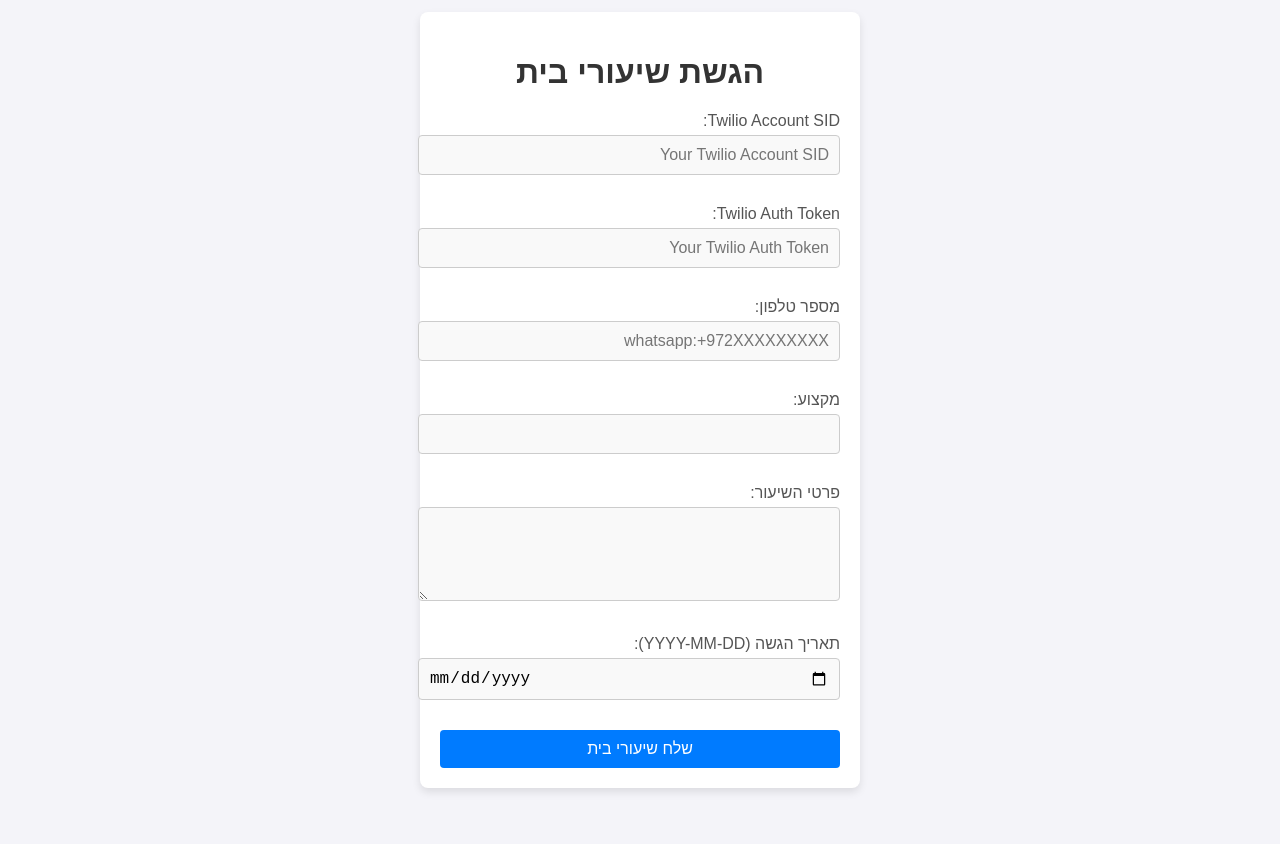
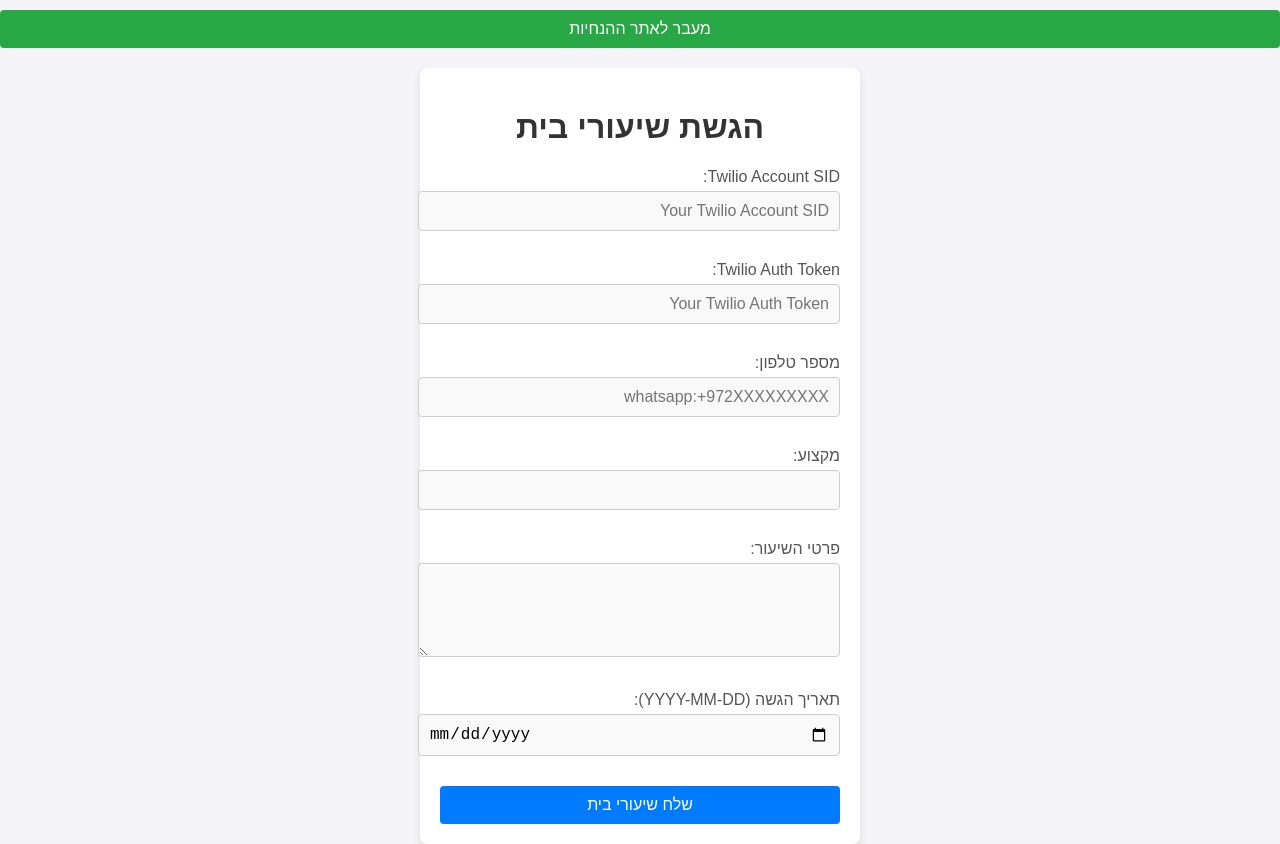
Before and after one commit to hhh-MBL/homeWork, a website: page public/index.html in a window 1280 px wide. Before the commit the page ends 800 px from the top, so only its background shows below. Drawn offline with Linux system fonts and the light colour scheme.

Commit message:
Update index.html

```diff
--- a/public/index.html
+++ b/public/index.html
@@ -11,7 +11,7 @@
             margin: 0;
             padding: 0;
             display: flex;
-            justify-content: center;
+            flex-direction: column;
             align-items: center;
             height: 100vh;
             direction: rtl; /* Set text direction to right-to-left */
@@ -64,9 +64,29 @@
         button:hover {
             background-color: #0056b3;
         }
+
+        .nav-button {
+            background-color: #28a745;
+            color: white;
+            border: none;
+            padding: 10px 20px;
+            border-radius: 4px;
+            font-size: 16px;
+            cursor: pointer;
+            margin-bottom: 20px;
+        }
+
+        .nav-button:hover {
+            background-color: #218838;
+        }
     </style>
 </head>
 <body>
+    <!-- Button to navigate to the Docs website -->
+    <button class="nav-button" onclick="window.location.href='https://hhh-mbl.github.io/docs/#/'">
+        מעבר לאתר ההנחיות
+    </button>
+
     <div class="container">
         <h1>הגשת שיעורי בית</h1>
         <form id="lessonForm" action="/submit-lesson" method="POST">
```
